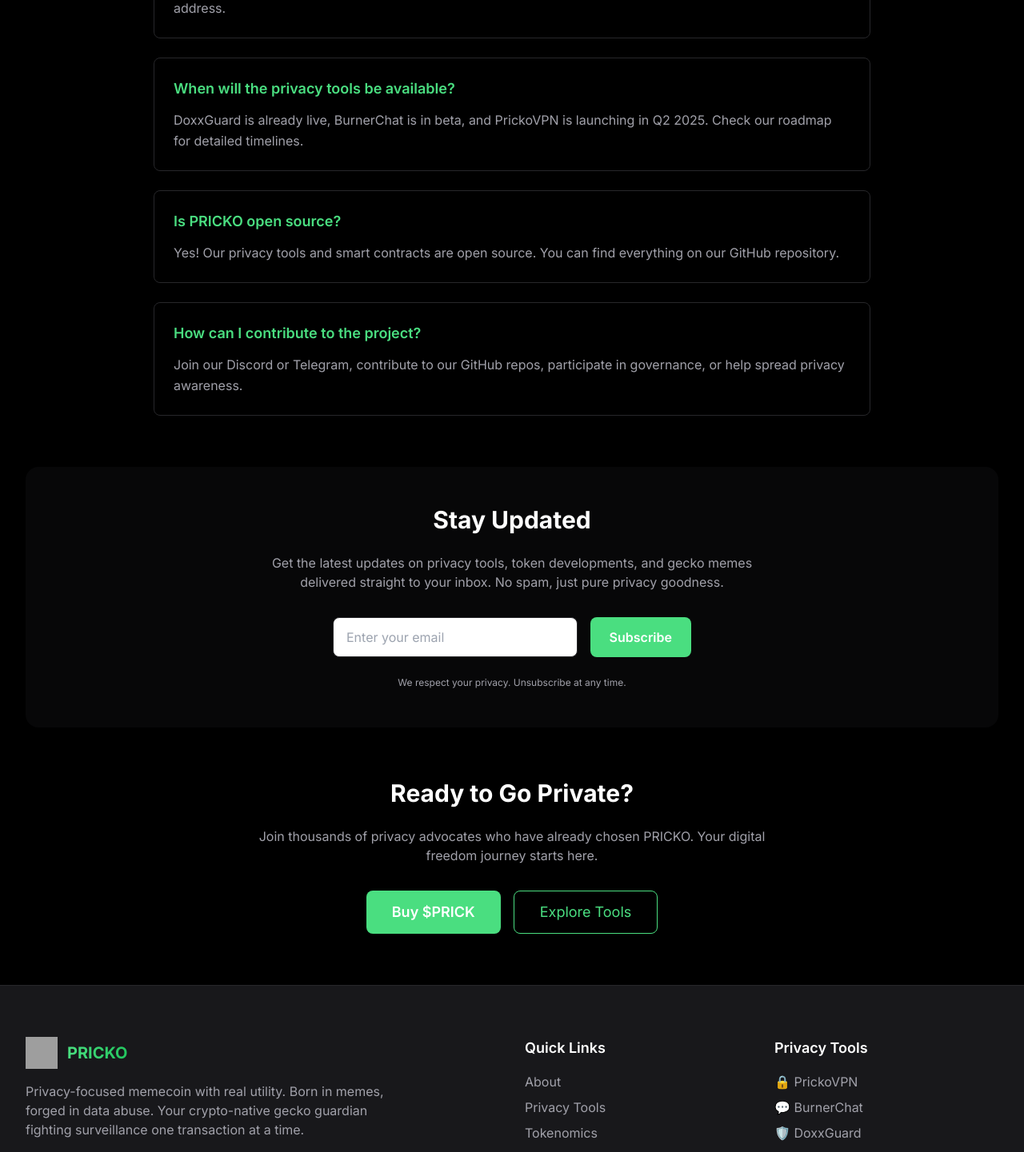
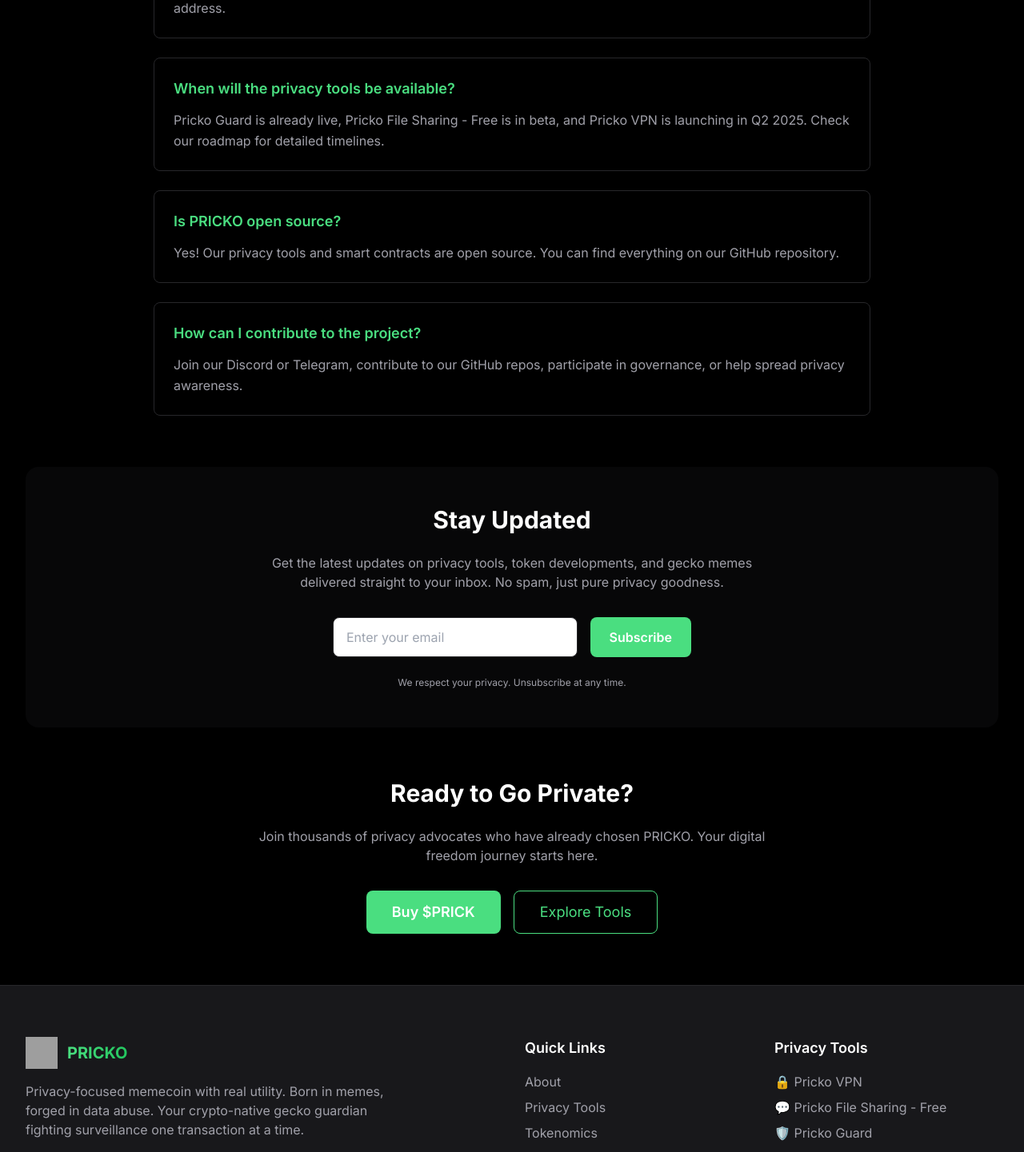
Before and after one commit to PrivacyGecko/pricko-website, a React (Vite) app: page /contact in a window 1280 px wide. Shown: the part 1460-2901 px from the top of the page at 80% size. Built offline with nearby package versions, Linux system fonts and the light colour scheme; grey boxes are pictures that could not be loaded.

Commit message:
updated tool names

```diff
--- a/src/components/common/Footer.tsx
+++ b/src/components/common/Footer.tsx
@@ -84,21 +84,21 @@ const Footer: React.FC = () => {
                 animate={{ opacity: 1, x: 0 }}
                 transition={{ delay: 0.1 }}
               >
-                <span className="text-muted">🔒 PrickoVPN</span>
+                <span className="text-muted">🔒 Pricko VPN</span>
               </motion.li>
               <motion.li
                 initial={{ opacity: 0, x: -20 }}
                 animate={{ opacity: 1, x: 0 }}
                 transition={{ delay: 0.2 }}
               >
-                <span className="text-muted">💬 BurnerChat</span>
+                <span className="text-muted">💬 Pricko File Sharing - Free</span>
               </motion.li>
               <motion.li
                 initial={{ opacity: 0, x: -20 }}
                 animate={{ opacity: 1, x: 0 }}
                 transition={{ delay: 0.3 }}
               >
-                <span className="text-muted">🛡️ DoxxGuard</span>
+                <span className="text-muted">🛡️ Pricko Guard</span>
               </motion.li>
             </ul>
           </div>
--- a/src/pages/ContactPage.tsx
+++ b/src/pages/ContactPage.tsx
@@ -71,7 +71,7 @@ const ContactPage: React.FC = () => {
     },
     {
       question: 'When will the privacy tools be available?',
-      answer: 'DoxxGuard is already live, BurnerChat is in beta, and PrickoVPN is launching in Q2 2025. Check our roadmap for detailed timelines.'
+      answer: 'Pricko Guard is already live, Pricko File Sharing - Free is in beta, and Pricko VPN is launching in Q2 2025. Check our roadmap for detailed timelines.'
     },
     {
       question: 'Is PRICKO open source?',
--- a/src/pages/RoadmapPage.tsx
+++ b/src/pages/RoadmapPage.tsx
@@ -22,9 +22,9 @@ const RoadmapPage: React.FC = () => {
       status: "in-progress" as const,
       quarter: "Q1 2025",
       items: [
-        "DoxxGuard MVP launch",
-        "BurnerChat beta release",
-        "PrickoVPN development start",
+        "Pricko Guard MVP launch",
+        "Pricko File Sharing - Free beta release",
+        "Pricko VPN development start",
         "Community governance implementation",
         "Staking mechanism deployment"
       ]
@@ -35,7 +35,7 @@ const RoadmapPage: React.FC = () => {
       status: "upcoming" as const,
       quarter: "Q2 2025",
       items: [
-        "PrickoVPN public launch",
+        "Pricko VPN public launch",
         "Mobile app development",
         "Cross-chain bridge implementation",
         "Partnership with privacy advocates",
@@ -132,7 +132,7 @@ const RoadmapPage: React.FC = () => {
             <div>
               <div className="text-3xl mb-2">🚀</div>
               <h3 className="text-xl font-semibold mb-2 text-accent">Next Milestone</h3>
-              <p className="text-muted">PrickoVPN Public Launch</p>
+              <p className="text-muted">Pricko VPN Public Launch</p>
             </div>
             <div>
               <div className="text-3xl mb-2">📈</div>
--- a/src/pages/TokenomicsPage.tsx
+++ b/src/pages/TokenomicsPage.tsx
@@ -15,7 +15,7 @@ const TokenomicsPage: React.FC = () => {
         category: "Privacy Tool Development",
         percentage: 25,
         amount: "250,000,000",
-        description: "Funding development of PrickoVPN, BurnerChat, DoxxGuard, and future privacy tools."
+        description: "Funding development of Pricko VPN, Pricko File Sharing - Free, Pricko Guard, and future privacy tools."
       },
       {
         category: "Liquidity Pool",
@@ -41,7 +41,7 @@ const TokenomicsPage: React.FC = () => {
   const utilities = [
     {
       title: "Privacy Tool Access",
-      description: "Use $PRICK tokens to access premium features in PrickoVPN, BurnerChat, and DoxxGuard.",
+      description: "Use $PRICK tokens to access premium features in Pricko VPN, Pricko File Sharing - Free, and Pricko Guard.",
       icon: "🔐"
     },
     {
--- a/src/pages/ToolsPage.tsx
+++ b/src/pages/ToolsPage.tsx
@@ -19,7 +19,7 @@ const ToolsPage: React.FC = () => {
     },
     {
       icon: "/chat.png",
-      title: "BurnerChat",
+      title: "Pricko File Sharing - Free",
       description: "Ephemeral, encrypted messaging platform where conversations disappear and privacy is paramount. Connect with your wallet for secure communication.",
       features: [
         "End-to-end encryption",
@@ -32,7 +32,7 @@ const ToolsPage: React.FC = () => {
     },
     {
       icon: "/shield.png",
-      title: "DoxxGuard",
+      title: "Pricko Guard",
       description: "Advanced personal data protection service that automatically detects and masks your information across the web to prevent doxxing.",
       features: [
         "Real-time data monitoring",
```
